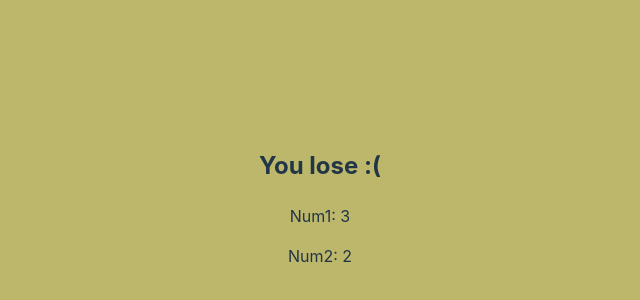
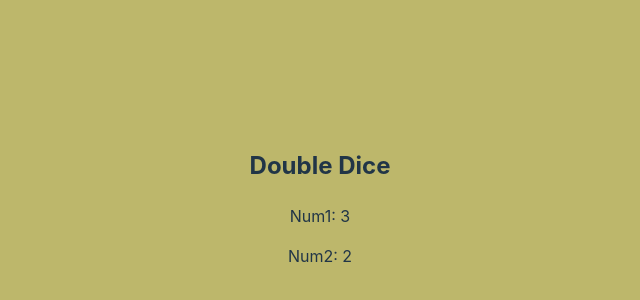
Before and after one commit to yisusworldwide/my-react-apps, a React (Vite) app: page / in a window 1280 px wide. Shown: the part 194-494 px from the top of the page, without its empty margins (320-960 px from the left). Built offline with nearby package versions, Linux system fonts and the light colour scheme.

Commit message:
Conditional in-line including h3 or null

```diff
--- a/src/DoubleDice.jsx
+++ b/src/DoubleDice.jsx
@@ -1,11 +1,11 @@
 export default function DoubleDice (){
     const num1 = Math.floor(Math.random() * 3) +1;
     const num2 = Math.floor(Math.random() * 3) +1;
-    const result = num1 === num2 ? "You win!" : "You lose :(";
 
     return (
         <div>
-            <h2>{result}</h2>
+            <h2>Double Dice</h2>
+            {num1 === num2 ? <h3>You win mfucker!</h3> : null}
             <p>Num1: {num1}</p>
             <p>Num2: {num2}</p>
         </div>
```
